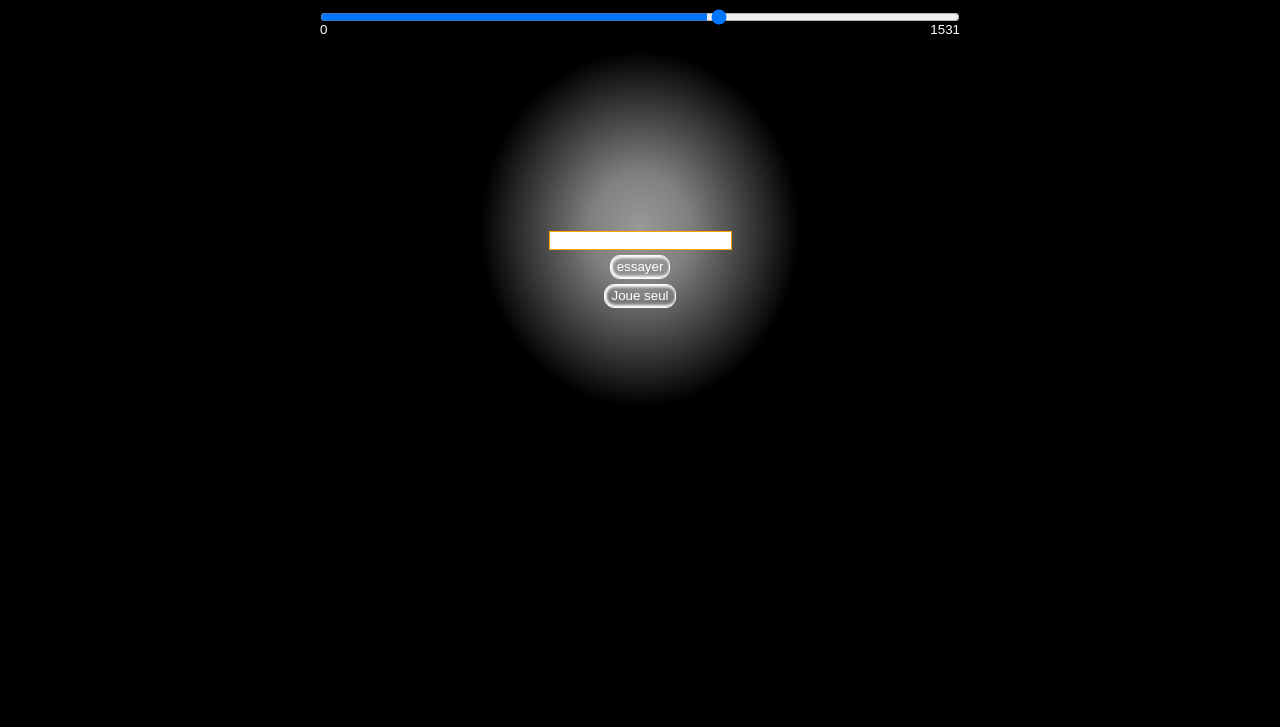
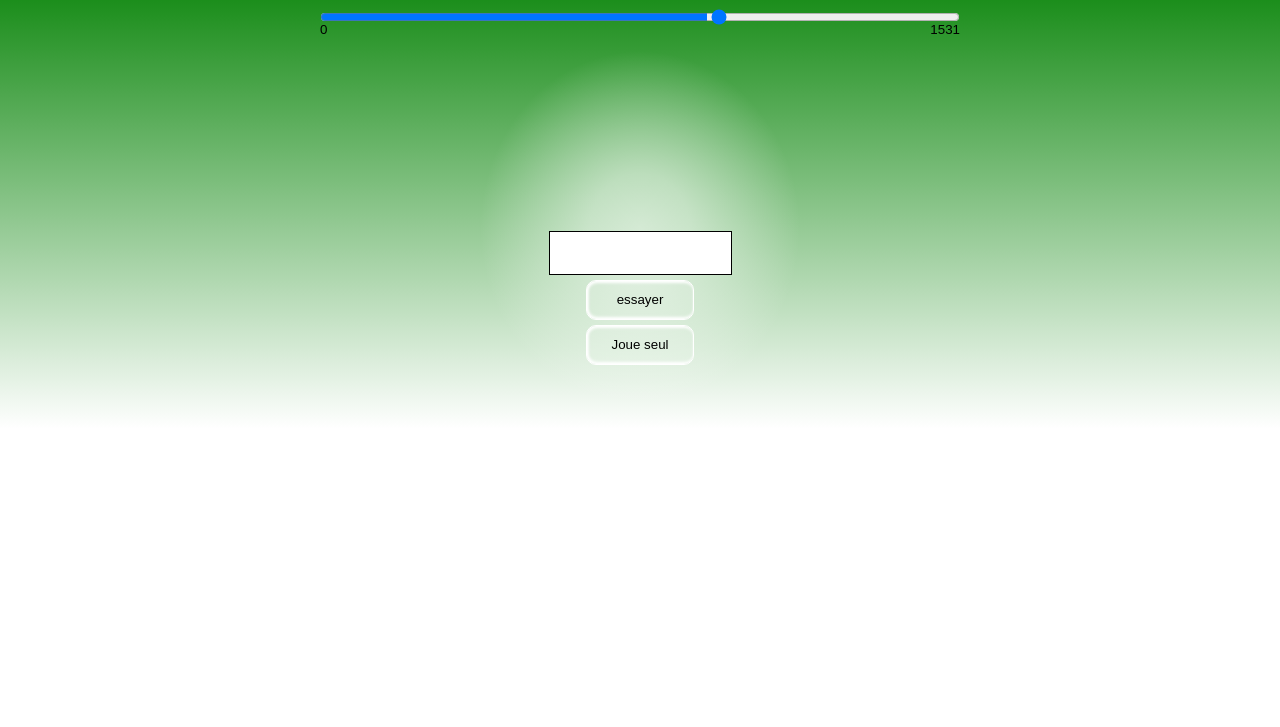
Before and after one commit to princessgirly/plus-ou-moins, a plain HTML site: page index.html in a window 1280 px wide. Shown: the part 73-800 px from the top of the page. Drawn offline with nearby package versions, Linux system fonts and the light colour scheme.

Commit message:
Update style.css

```diff
--- a/style.css
+++ b/style.css
@@ -1,16 +1,11 @@
 html, body{
   text-align: center;
-  margin: auto;
-  background-color:black;
-  background-image: image();
-  radial-gradient(white, rgba(255,255,255,.2) 2px, transparent 40px),
-  radial-gradient(white, rgba(255,255,255,.15) 1px, transparent 30px),
-  radial-gradient(white, rgba(255,255,255,.1) 2px, transparent 40px),
-  radial-gradient(rgba(255,255,255,.4), rgba(255,255,255,.1) 2px, transparent 30px);
-  background-size: 550px 550px, 350px 350px, 250px 250px, 150px 150px;
-  background-position: 0 0, 40px 60px, 130px 270px, 70px 100px;
+  margin: 0;
+  padding: 0;
+  background-image: linear-gradient(to top, white, green);
+  background-repeat: no-repeat;
 }
-h1{
+h1 {
   color: rgba(255,255,255,.9);
 }
 
@@ -22,17 +17,18 @@ h1{
   height: 250px;
   width: 360px;
   padding-top: 150px;
-  color:white;
+  color:black;
 }
 
 .jeux input {
   text-align: center;
   margin: auto;
   display:block;
+  height: 40px;
 }
 
 .jeux input[type="number"]{
-  border: 1px solid orange;
+  border: 1px solid black;
 
 }
 
@@ -43,11 +39,12 @@ h1{
 
 input[type="submit"]{
   margin-top: 5px;
-  line-height: 20px;
+  line-height: 5%;
+  width: 30%;
   border:1px solid white;
   border-radius: 10px;
   background-color: rgba(255,255,255,.1);
-  color:white;
+  color:black;
   box-shadow: inset 1px 2px 3px white, inset 1px -2px 3px white;
 }
 
@@ -62,15 +59,15 @@ input[type="range"]:after,
 input[type="range"]:before {
     position: relative;
     top: 1em;
-    color: #aaa;
+    color: black;
 }
 input[type="range"]:before {
     left:0em;
     content: attr(min);
-    color:white;
+    color:black;
 }
 input[type="range"]:after {
     right: 0em;
     content: attr(max);
-    color:white;
+    color:black;
 }
```
